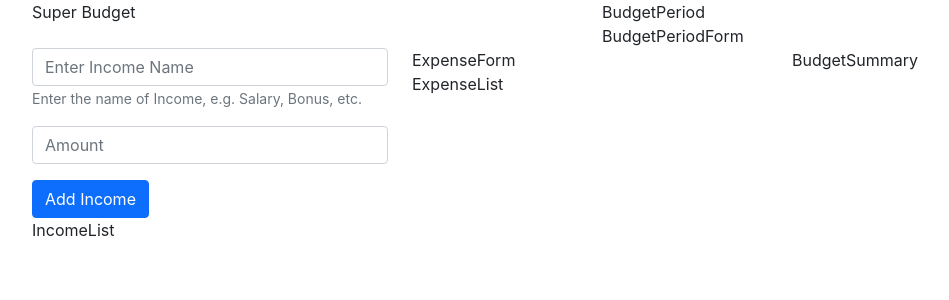
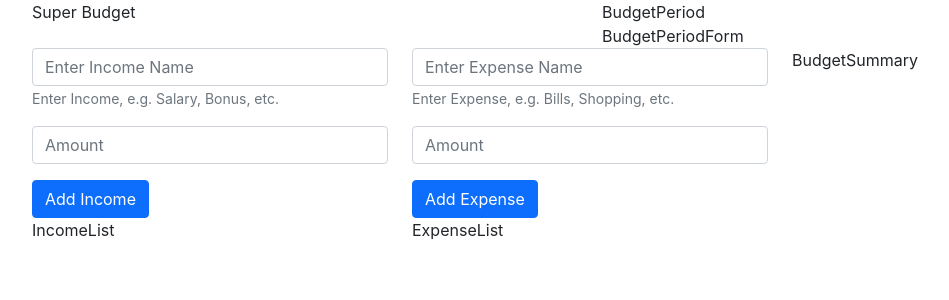
Before and after one commit to danielruffolodeveloper/superbudget-pwa, a React (Create React App) app in the folder client/: page / in a window 1280 px wide. Shown: the top 300 px of the page, without its empty margins (50-999 px from the left). Built offline with nearby package versions, Linux system fonts and the light colour scheme.

Commit message:
add expense form layout

```diff
--- a/client/src/components/ExpenseForm.js
+++ b/client/src/components/ExpenseForm.js
@@ -1,9 +1,23 @@
 import React from 'react'
+import { Form, Button } from 'react-bootstrap';
 
 const ExpenseForm = () => {
-  return (
-    <div>ExpenseForm</div>
-  )
+    return (
+        <Form>
+            <Form.Group className="mb-3" controlId="formExpenseName">
+                <Form.Control type="text" placeholder="Enter Expense Name" />
+                <Form.Text className="text-muted">
+                    Enter Expense, e.g. Bills, Shopping, etc.
+                </Form.Text>
+            </Form.Group>
+            <Form.Group className="mb-3" controlId="formExpenseAmount">
+                <Form.Control type="number" placeholder="Amount" />
+            </Form.Group>
+            <Button variant="primary" type="submit">
+                Add Expense
+            </Button>
+        </Form>
+    )
 }
 
 export default ExpenseForm
--- a/client/src/components/IncomeForm.js
+++ b/client/src/components/IncomeForm.js
@@ -8,7 +8,7 @@ const IncomeForm = () => {
             <Form.Group className="mb-3" controlId="formIncomeName">
                 <Form.Control type="text" placeholder="Enter Income Name" />
                 <Form.Text className="text-muted">
-                    Enter the name of Income, e.g. Salary, Bonus, etc.
+                    Enter Income, e.g. Salary, Bonus, etc.
                 </Form.Text>
             </Form.Group>
             <Form.Group className="mb-3" controlId="formIncomeAmount">
```
